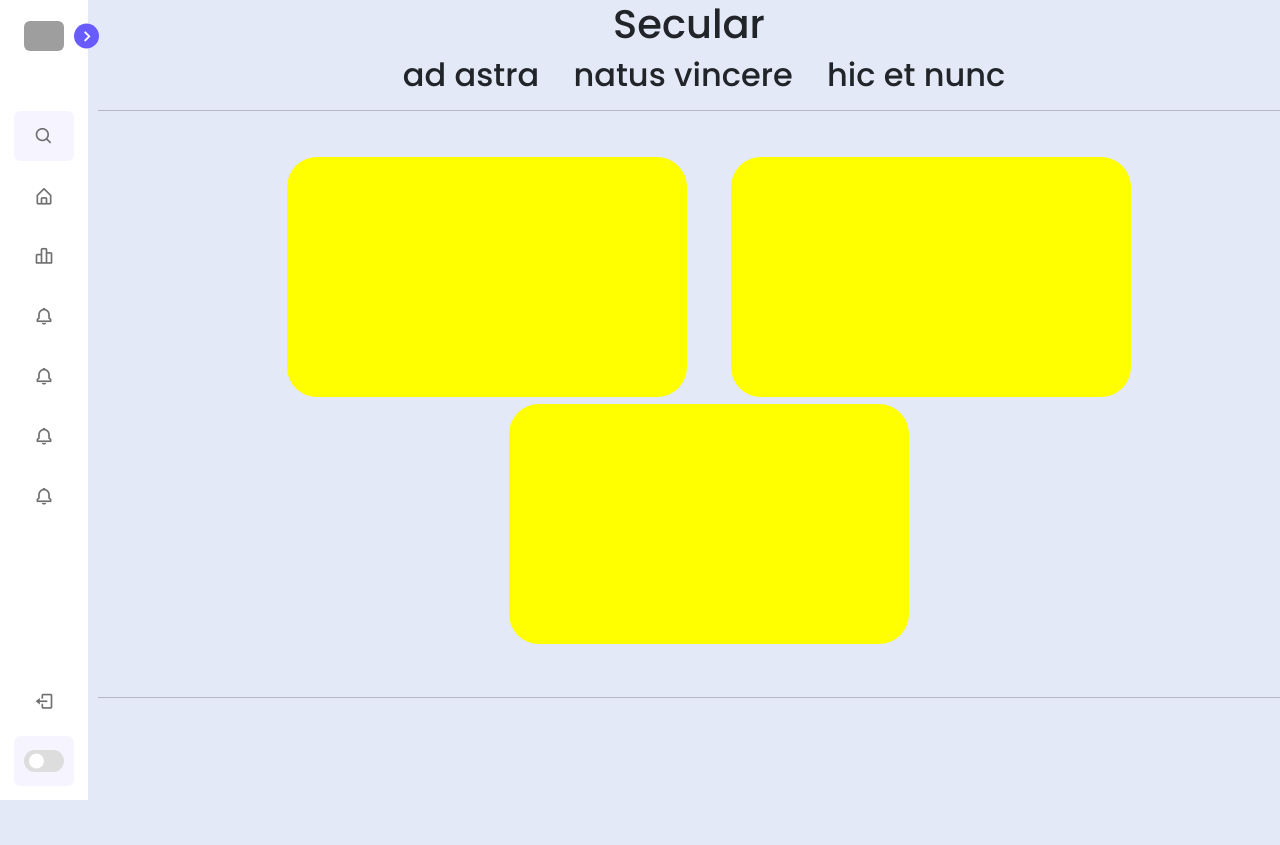
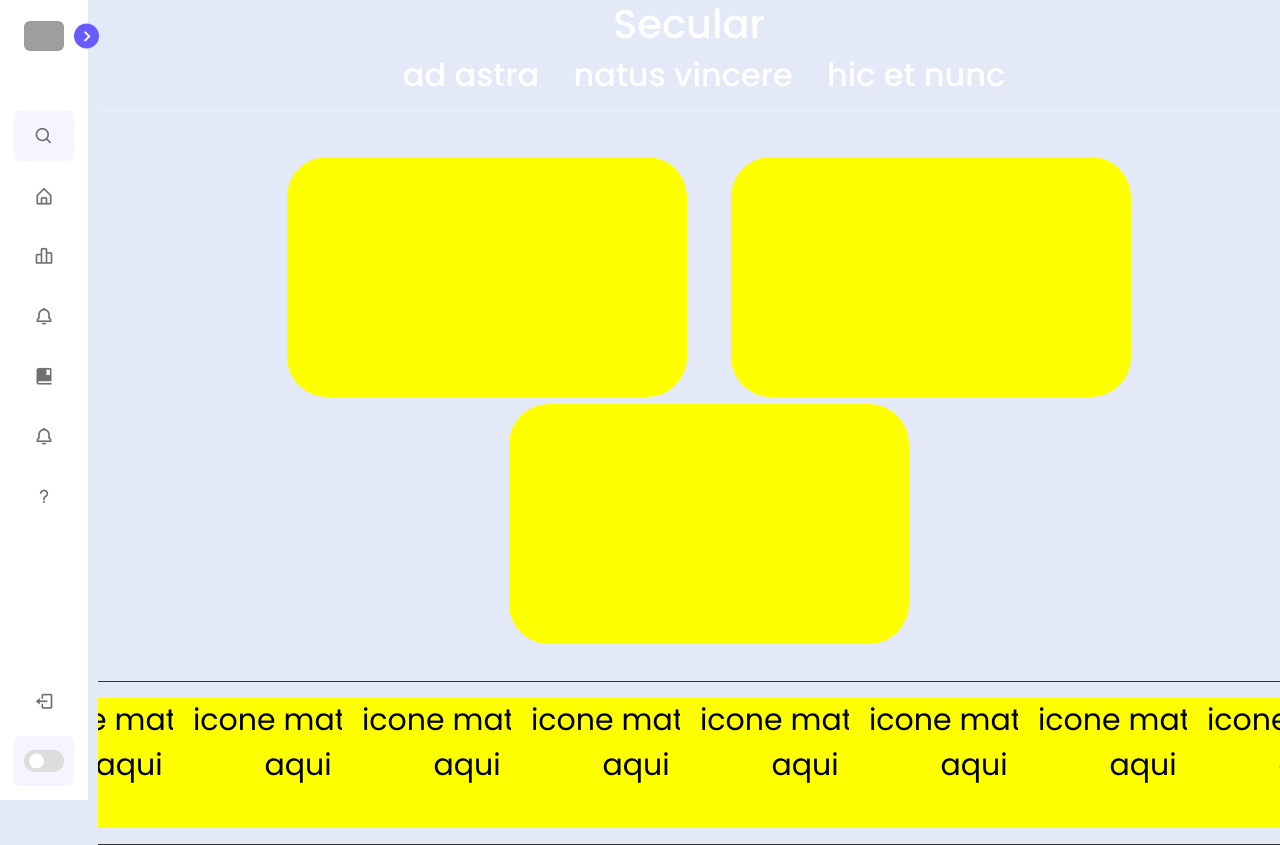
Before and after one commit to BryanWille/magis, a Django app: page / in a window 1280 px wide. Before the commit the page ends 800 px from the top, so only its background shows below. Run offline with Django 4.2, Linux system fonts and the light colour scheme; some libraries are stand-ins or nearby versions; grey boxes are pictures that could not be loaded.

Commit message:
Carrossel feito
Carrossel feito, ajustes na navbar

```diff
--- /dev/null
+++ b/static/css/carrossel.css
@@ -0,0 +1,98 @@
+/* Slider */
+
+#carrossel{
+    border-top: 1px solid #353535;
+    border-bottom: 1px solid #353535;
+}
+
+.slick-slide {
+    margin: 0px 60px;
+}
+
+.logo-carousel {
+    overflow: inherit;
+
+}
+
+.slick-slide img {
+    width: 100%;
+}
+
+.slick-track::before,
+.slick-track::after {
+    display: table;
+    content: '';
+}
+
+.slick-track::after {
+    clear: both;
+}
+
+.slick-track {
+    padding: 1rem 0;
+}
+
+.slick-loading .slick-track {
+    visibility: hidden;
+}
+
+.slick-slide.slick-loading img {
+    display: none;
+}
+
+.slick-slide.dragging img {
+    pointer-events: none;
+}
+
+.slick-loading .slick-slide {
+    visibility: hidden;
+}
+
+.slick-arrow {
+    position: absolute;
+    top: 50%;
+    background: url(https://raw.githubusercontent.com/solodev/infinite-logo-carousel/master/images/arrow.svg?sanitize=true) center no-repeat;
+    color: #fff;
+    filter: invert(77%) sepia(32%) saturate(1%) hue-rotate(344deg) brightness(105%) contrast(103%);
+    border: none;
+    width: 2rem;
+    height: 1.5rem;
+    text-indent: -10000px;
+    margin-top: -16px;
+    z-index: 99;
+}
+
+.slick-arrow.slick-next {
+    right: -40px;
+    transform: rotate(180deg);
+}
+
+.slick-arrow.slick-prev {
+    left: -40px;
+}
+
+.slide {
+    display: inline-block;
+}
+
+.slide p{
+    font-size: 30px;
+    text-align: center;
+}
+
+/* Media Queries */
+
+@media (max-width: 768px) {
+    .slick-arrow {
+        width: 1rem;
+        height: 1rem;
+    }
+    #carrossel{
+        margin: 0px 20px;
+    }
+
+}
+
+.row {
+    overflow: hidden;
+}
--- a/static/css/index.css
+++ b/static/css/index.css
@@ -1,28 +1,46 @@
-h1{
+*{
+    color: white;
+}
+
+h1 {
     text-align: center;
 }
 
-.subtitulo{
+.subtitulo {
     text-align: center;
 }
 
-.subtitulo > h2{
+.subtitulo>h2 {
     text-align: center;
     padding-left: 30px;
     display: inline;
 }
 
-.main-content{
+.main-content {
     padding: 30px 0px;
     text-align: center;
 }
 
 
-.main-content-1, .main-content-2, .main-content-3{
+.main-content-1,
+.main-content-2,
+.main-content-3 {
     display: inline-block;
     margin-left: 40px;
     background-color: yellow;
     width: 400px;
     height: 240px;
-    border-radius: 30px;
+    border-radius: 40px;
 }
+
+.car-content {
+    display: inline-block;
+    margin: 0 15px;
+    background-color: yellow;
+    width: 250px;
+    height: 130px;
+    border-radius: 10px;
+}
+.car-content p{
+    color: black;
+}
--- a/templates/base.html
+++ b/templates/base.html
@@ -15,6 +15,9 @@
     <link href='https://unpkg.com/boxicons@2.1.2/css/boxicons.min.css' rel='stylesheet'>
     <title>{% block titulo %}{% endblock %}</title>
     <link rel="stylesheet" href="/static/css/sidebar.css">
+
+    <!-- Slick Slider  - Carrossel -->
+    <link rel="stylesheet" type="text/css" href="//cdn.jsdelivr.net/npm/slick-carousel@1.8.1/slick/slick.css" />
 
     <style>
         .container,
--- /dev/null
+++ b/templates/carrossel.html
@@ -0,0 +1,89 @@
+<link rel="stylesheet" href="/static/css/carrossel.css">
+
+<div id="carrossel">
+    <section class="logo-carousel slider" data-arrows="true">
+        <div class="slide">
+            <span class="car-content">
+                <p>icone matéria aqui</p>
+            </span>
+        </div>
+        <div class="slide">
+            <span class="car-content">
+                <p>icone matéria aqui</p>
+            </span>
+        </div>
+        <div class="slide">
+            <span class="car-content">
+                <p>icone matéria aqui</p>
+            </span>
+        </div>
+        <div class="slide">
+            <span class="car-content">
+                <p>icone matéria aqui</p>
+            </span>
+        </div>
+        <div class="slide">
+            <span class="car-content">
+                <p>icone matéria aqui</p>
+            </span>
+        </div>
+        <div class="slide">
+            <span class="car-content">
+                <p>icone matéria aqui</p>
+            </span>
+        </div>
+        <div class="slide">
+            <span class="car-content">
+                <p>icone matéria aqui</p>
+            </span>
+        </div>
+        <div class="slide">
+            <span class="car-content">
+                <p>icone matéria aqui</p>
+            </span>
+        </div>
+
+    </section>
+</div>
+
+ <!-- jQuery first, then Bootstrap JS -->
+ <script src="https://code.jquery.com/jquery-3.4.1.slim.min.js"
+ integrity="sha384-J6qa4849blE2+poT4WnyKhv5vZF5SrPo0iEjwBvKU7imGFAV0wwj1yYfoRSJoZ+n"
+ crossorigin="anonymous"></script>
+<script src="https://stackpath.bootstrapcdn.com/bootstrap/4.4.1/js/bootstrap.min.js"
+ integrity="sha384-wfSDF2E50Y2D1uUdj0O3uMBJnjuUD4Ih7YwaYd1iqfktj0Uod8GCExl3Og8ifwB6"
+ crossorigin="anonymous"></script>
+
+<!-- Slick Slider JS -->
+<script src="https://cdnjs.cloudflare.com/ajax/libs/slick-carousel/1.9.0/slick.min.js"></script>
+
+<!-- Popper Js -->
+<script src="https://cdn.jsdelivr.net/npm/@popperjs/core@2.10.2/dist/umd/popper.min.js"
+ integrity="sha384-7+zCNj/IqJ95wo16oMtfsKbZ9ccEh31eOz1HGyDuCQ6wgnyJNSYdrPa03rtR1zdB"
+ crossorigin="anonymous"></script>
+
+<!-- Script Carrossel -->
+<script>
+ $(document).ready(function () {
+     $('.logo-carousel').slick({
+         slidesToShow: 7,
+         slidesToScroll: 1,
+         autoplay: true,
+         autoplaySpeed: 2000,
+         arrows: false,
+         dots: false,
+         pauseOnHover: false,
+         responsive: [{
+             breakpoint: 768,
+             settings: {
+                 slidesToShow: 4
+             }
+         }, {
+             breakpoint: 520,
+             settings: {
+                 slidesToShow: 2
+             }
+         }]
+     });
+ });
+</script>
--- a/templates/main/index.html
+++ b/templates/main/index.html
@@ -19,9 +19,8 @@
         <span class="main-content-3">
         </span>
     </div>
-    <hr>
-    <div class="carrossel">
-        <!-- Carrossel aqui-->
+    <div class="main-carrossel">
+        {% include 'carrossel.html' %}
     </div>
 </div>
 
--- a/templates/sidebar.html
+++ b/templates/sidebar.html
@@ -1,4 +1,3 @@
-
 
 <nav class="sidebar close">
     <header>
@@ -49,7 +48,7 @@
 
                 <li class="nav-link">
                     <a href="#">
-                        <i class='bx bx-bell icon'></i>
+                        <i class='bx bxs-book-bookmark icon'></i>
                         <span class="text nav-text">Questões</span>
                     </a>
                 </li>
@@ -63,7 +62,7 @@
 
                 <li class="nav-link">
                     <a href="#">
-                        <i class='bx bx-bell icon'></i>
+                        <i class='bx bx-question-mark icon'></i>
                         <span class="text nav-text">Enviar Questões</span>
                     </a>
                 </li>
```
